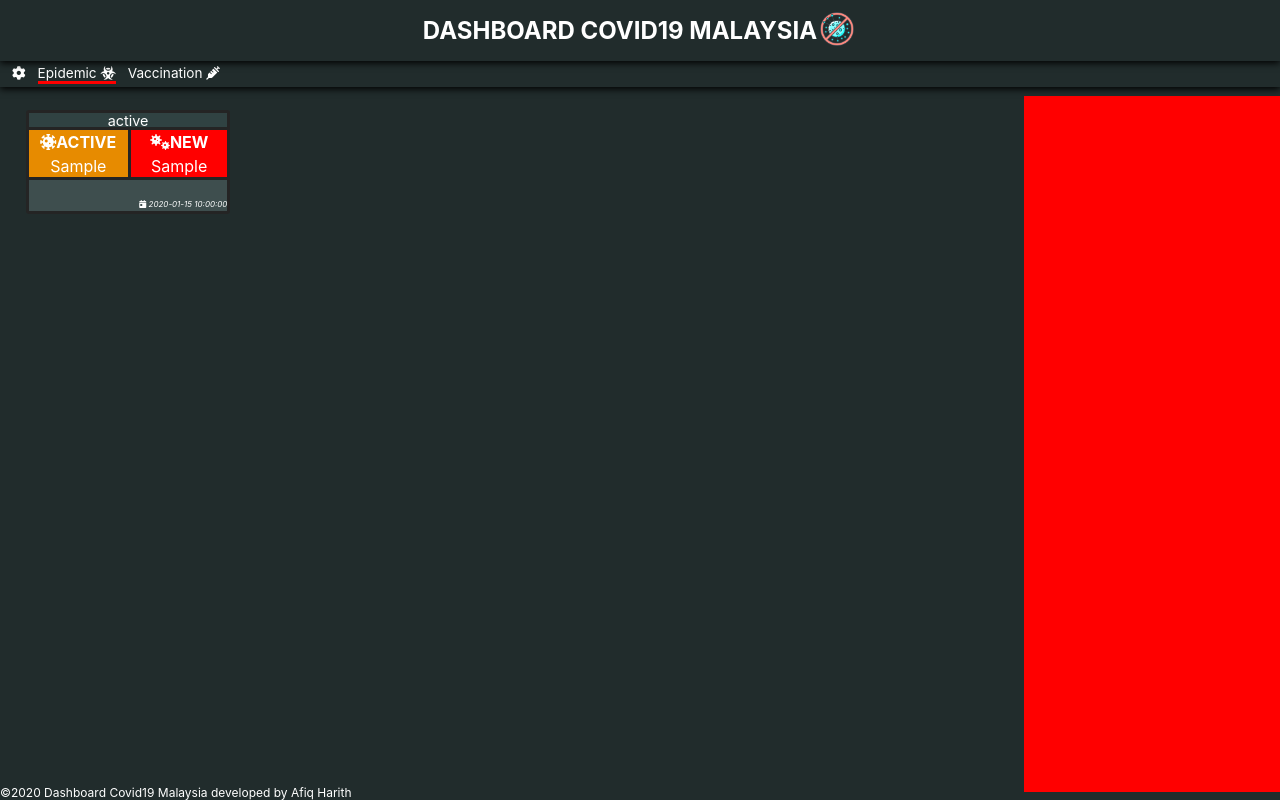
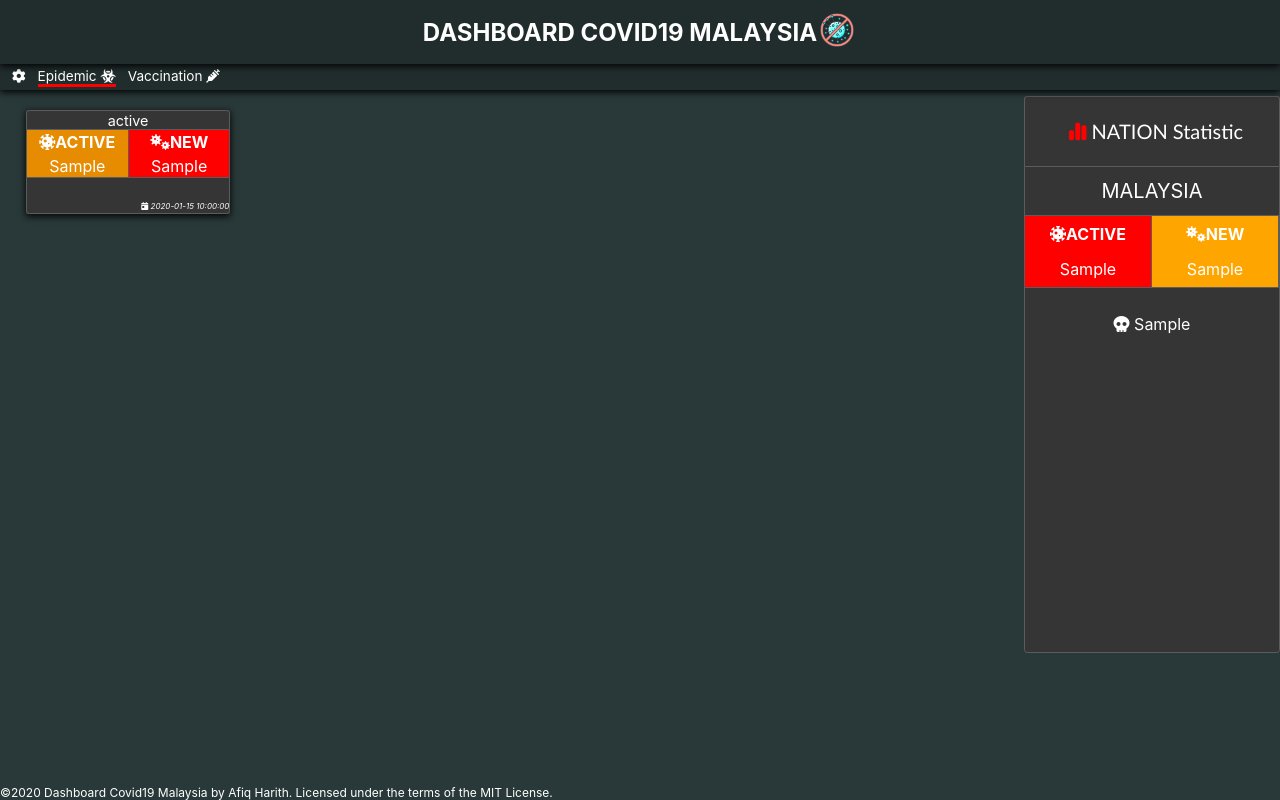
Before and after one commit to afiqharith/dashboard-covid, a Python web app: template assets/templates/index.html in a window 1280 px wide. Run offline with Jinja, Linux system fonts and the light colour scheme; the template is opened without the code that fills it: most values are stand-ins (such as "Sample title", 1, 10 or a date in 2020); some libraries are stand-ins or nearby versions.

Commit message:
feat: ui changes

```diff
--- a/assets/static/styles/index.css
+++ b/assets/static/styles/index.css
@@ -1,10 +1,14 @@
 :root{
-	--font: -apple-system, BlinkMacSystemFont, 'Segoe UI', Roboto, Oxygen, Ubuntu, Cantarell, 'Open Sans', 'Helvetica Neue', sans-serif;
+	--font-default: -apple-system, BlinkMacSystemFont, 'Segoe UI', Roboto, Oxygen, Ubuntu, Cantarell, 'Open Sans', 'Helvetica Neue', sans-serif;
+	--font-2nd: 'Gill Sans', 'Gill Sans MT', Calibri, 'Trebuchet MS', sans-serif;
+	--color-bg: #293838;
+	--color-navbar: #212c2c;
+
+	--color-component: #353535;
+	--color-border: #5c5c5c;
 	--color-font: white;
-	--color-1: #212c2c;
-	--color-2: #304242;
-	--color-3: #3e4e4e;
-	--color-border: #242424;
+
+	--border-size: 0.1vmin;
 }
 
 * {
@@ -22,7 +26,7 @@ body {
 	float: left;
 	top: 0vh;
 	left: 0vw;
-	background-color: var(--color-1);
+	background-color: var(--color-bg);
 }
 
 .container{
@@ -48,7 +52,8 @@ body {
 	position: relative;
 	float: left;
 	width: 100%;
-	background-color: var(--color-1);
+	height: 100%;
+	background-color: var(--color-navbar);
 	display: flex;
 	justify-content: center;
 	align-items: center;
@@ -61,7 +66,7 @@ body {
 	float: left;
 	width: 100%;
 	height: 41%;
-	background-color: var(--color-1);
+	background-color: var(--color-navbar);
 	box-shadow: rgb(0,0,0) 0px 2px 7px;
 	z-index: 1;
 	/* display: flex; */
@@ -72,7 +77,7 @@ body {
 .container-navbar-cosmetic a{
 	position: relative;
 	float: left;
-	font-family: var(--font);
+	font-family: var(--font-default);
 	font-size: 1.7vmin;
 	margin-top: 0.5vmin;
 	margin-left: 1.5vmin;
@@ -97,7 +102,7 @@ a.active{
 .header-title {
 	color: white;
 	font-size: 3vmin;
-	font-family: var(--font);
+	font-family: var(--font-default);
 }
 
 .icon-logo {
@@ -119,6 +124,7 @@ a.active{
 	width: 20%;
 	margin: 1.7vh 2vw;
 	padding: 0;
+	box-shadow: rgb(0,0,0) 0px 2px 7px;
 }
 
 .panel-box-top{
@@ -132,14 +138,15 @@ a.active{
 	border-style: solid solid solid solid;
 	border-radius: 0.4vmin 0.4vmin 0 0;
 	border-color: var(--color-border);
+	border-width: var(--border-size);
 	display: flex;
 	justify-content: center;
 	align-items: center;
-	background: var(--color-2);
+	background: var(--color-component);
 }
 
 .panel-box-top span{
-	font-family: var(--font);
+	font-family: var(--font-default);
 	color: var(--color-font);
 	font-size: 1.8vmin;
 	text-align: center;
@@ -159,6 +166,7 @@ a.active{
 	height: 100%;
 	border-style: none none none solid;
 	border-color: var(--color-border);
+	border-width: var(--border-size);
 	background-color: #e78b00;
 }
 
@@ -169,11 +177,12 @@ a.active{
 	height: 100%;
 	border-style: none solid none solid ;
 	border-color: var(--color-border);
+	border-width: var(--border-size);
 	background-color: red;
 }
 
 .component-left span, .component-right span{
-	font-family: var(--font);
+	font-family: var(--font-default);
 	font-size: 2vmin;
 	height: 50%;
 	width: 100%;
@@ -191,19 +200,20 @@ a.active{
 	border-style: solid;
 	border-color: var(--color-border);
 	border-radius: 0 0 0.4vmin 0.4vmin;
-	background-color: var(--color-3);
+	border-width: var(--border-size);
+	background-color: var(--color-component);
 	color: var(--color-font);
 }
 
 .panel-box-bottom .death{
 	position: absolute;
 	float: right;
-	font-family: var(--font);
+	font-family: var(--font-default);
 	font-size: 1.3vmin;
 	/* font-style: italic; */
 	top: 0;
 	margin-left: 0.4vmin;
-	color: var(--font);
+	color: var(--font-default);
 }
 
 .death span{
@@ -215,10 +225,10 @@ a.active{
 	float: right;
 	right: 0;
 	bottom: 0.2vh;
-	font-family: var(--font);
+	font-family: var(--font-default);
 	font-size: 1vmin;
 	font-style: italic;
-	color: var(--font);
+	color: var(--font-default);
 }
 
 .container-right{
@@ -226,7 +236,144 @@ a.active{
 	float: left;
 	width: 20%;
 	height: 87%;
-	background: red;
+	/* background: yellow; */
+
+}
+
+.segment-top{
+	position: relative;
+	float: left;
+	width: 100%;
+	height: 10%;
+	background: var(--color-component);
+
+	border-style: solid solid none solid;
+	border-radius: 0.4vmin 0.4vmin 0 0;
+	border-color: var(--color-border);
+	border-width: var(--border-size);
+
+	display: flex;
+	justify-content: center;
+	align-items: center;
+}
+
+.segment-top .title{
+	font-family: var(--font-2nd);
+	color: white;
+	/* border-style: none none none solid;
+	border-color: red; */
+	padding-left: 1vh;
+	font-size: 2.5vmin;
+}
+
+.segment-middle{
+	position: relative;
+	float: left;
+	width: 100%;
+	height: 80%;
+	border-style: solid solid solid solid;
+	border-radius: 0 0 0.4vmin 0.4vmin;
+	border-color: var(--color-border);
+	border-width: var(--border-size);
+
+	background: var(--color-component);
+}
+.segment-middle{
+	position: relative;
+	float: left;
+	height: 70%;
+	width: 100%;
+	/* background-color: greenyellow; */
+}
+
+.nation-name{
+	position: relative;
+	float: left;
+	height: 10%;
+	width: 100%;
+	display: flex;
+	justify-content: center;
+	align-items: center;
+}
+
+.nation-name .title{
+	font-family: var(--font-default);
+	font-size: 2.5vmin;
+	color: var(--color-font);
+}
+
+.component-1{
+position: relative;
+float: left;
+
+width: 100%;
+height: 15%;
+font-family: var(--font-default);
+color: white;
+}
+
+.component-1 .left{
+	position: relative;
+	float: left;
+	width: 50%;
+	height: 100%;
+	background-color: red;
+	border-style: solid solid solid none;
+	border-color: var(--color-border);
+	border-width: var(--border-size);
+}
+
+.component-1 .right{
+	position: relative;
+	float: right;
+	width: 50%;
+	height: 100%;
+	border-style: solid solid solid none;
+	border-color: #212c2c;
+	border-width: var(--border-size);
+	border-color: var(--color-border);
+	background-color: orange;
+}
+
+.component-1 #field, .component-1 #data, .component-2 #field, .component-2 #data{
+	position: relative;
+	float: right;
+	width: 100%;
+	height: 50%;
+	display: flex;
+	justify-content: center;
+	align-items: center;
+}
+
+.component-2{
+	position: relative;
+	float: left;
+	font-family: var(--font-default);
+color: white;
+
+	width: 100%;
+	height: 15%;
+	display: flex;
+	justify-content: center;
+	align-items: center;
+	/* background-color: blue; */
+}
+
+.component-3{
+	position: relative;
+	float: left;
+
+	width: 100%;
+	height: 15%;
+	/* background-color: rebeccapurple; */
+}
+.component-4{
+	position: relative;
+	float: left;
+
+	width: 100%;
+	height: 15%;
+	/* background-color: pink; */
 }
 
 
@@ -261,6 +408,6 @@ a.active{
 	left: 0vw;
 	bottom: 0vh;
 	font-size: 1.5vmin;
-	font-family: var(--font);
+	font-family: var(--font-default);
 	color: white;
 }
--- a/assets/templates/index.html
+++ b/assets/templates/index.html
@@ -6,7 +6,7 @@
 </div>
 {% endblock %} {% block content %}
 <div class="container-left">
-	{% for case in cases %}
+	{% for case in state_cases %}
 	<div class="panel-box">
 		<div class="panel-box-top">
 			<span>{{ case['state'] }}</span>
@@ -22,7 +22,7 @@
 			</div>
 		</div>
 		<div class="panel-box-bottom">
-			{% for death in deaths %} {% if death['state'] == case['state'] and death['date'] == case['date'] %}
+			{% for death in state_deaths %} {% if death['state'] == case['state'] and death['date'] == case['date'] %}
 			<span class="death"><i class="fa-solid fa-skull"></i> <span>{{ death['deaths_new'] }}</span></span>
 			{% endif %} {%endfor%}
 			<span class="date"><i class="fa-solid fa-calendar-day"></i> <span>{{ case['date'] }}</span></span>
@@ -31,6 +31,37 @@
 	{%endfor%}
 </div>
 
-<div class="container-right"></div>
+<div class="container-right">
+	<div class="segment-top">
+		<span class="title"><i class="fa-solid fa-chart-simple" style="color: red"></i> NATION Statistic</span>
+	</div>
+	<div class="segment-middle">
+		<div class="nation-name">
+			<span class="title">MALAYSIA</span>
+		</div>
+		<div class="component-1">
+			<div class="left">
+				<span id="field"><i class="fa-solid fa-virus-covid"></i> <b>ACTIVE</b></span>
+				<span id="data">{{ nation_cases["cases_active"] }}</span>
+			</div>
+			<div class="right">
+				<span id="field"><i class="fa-solid fa-viruses"></i> <b>NEW</b></span>
+				<span id="data">{{ nation_cases["cases_new"] }}</span>
+			</div>
+		</div>
+		<div class="component-2">
+			<span><i class="fa-solid fa-skull"></i> <span>{{ nation_deaths["deaths_new"] }}</span></span>
+		</div>
+		<div class="component-3">
+			<div class="left"></div>
+			<div class="right"></div>
+		</div>
+		<div class="component-4">
+			<div class="left"></div>
+			<div class="right"></div>
+		</div>
+	</div>
+	<div class="segment-bottom"></div>
+</div>
 
 {% endblock %}
--- a/assets/templates/template.html
+++ b/assets/templates/template.html
@@ -31,5 +31,5 @@
 			{% endblock %}
 		</div>
 	</body>
-	<footer class="footer">&copy;{{ year }} Dashboard Covid19 Malaysia developed by Afiq Harith</footer>
+	<footer class="footer">&copy;{{ year }} Dashboard Covid19 Malaysia by Afiq Harith. Licensed under the terms of the MIT License.</footer>
 </html>
--- a/assets/utils/__init__.py
+++ b/assets/utils/__init__.py
@@ -1 +1 @@
-from .helper import DataHandler
+from .helper import StateDataHandler
```
Also changed, not shown: assets/utils/config.ini (deleted, +0 -18 lines), assets/utils/helper.py (+45 -13 lines), assets/views.py (+5 -14 lines).
